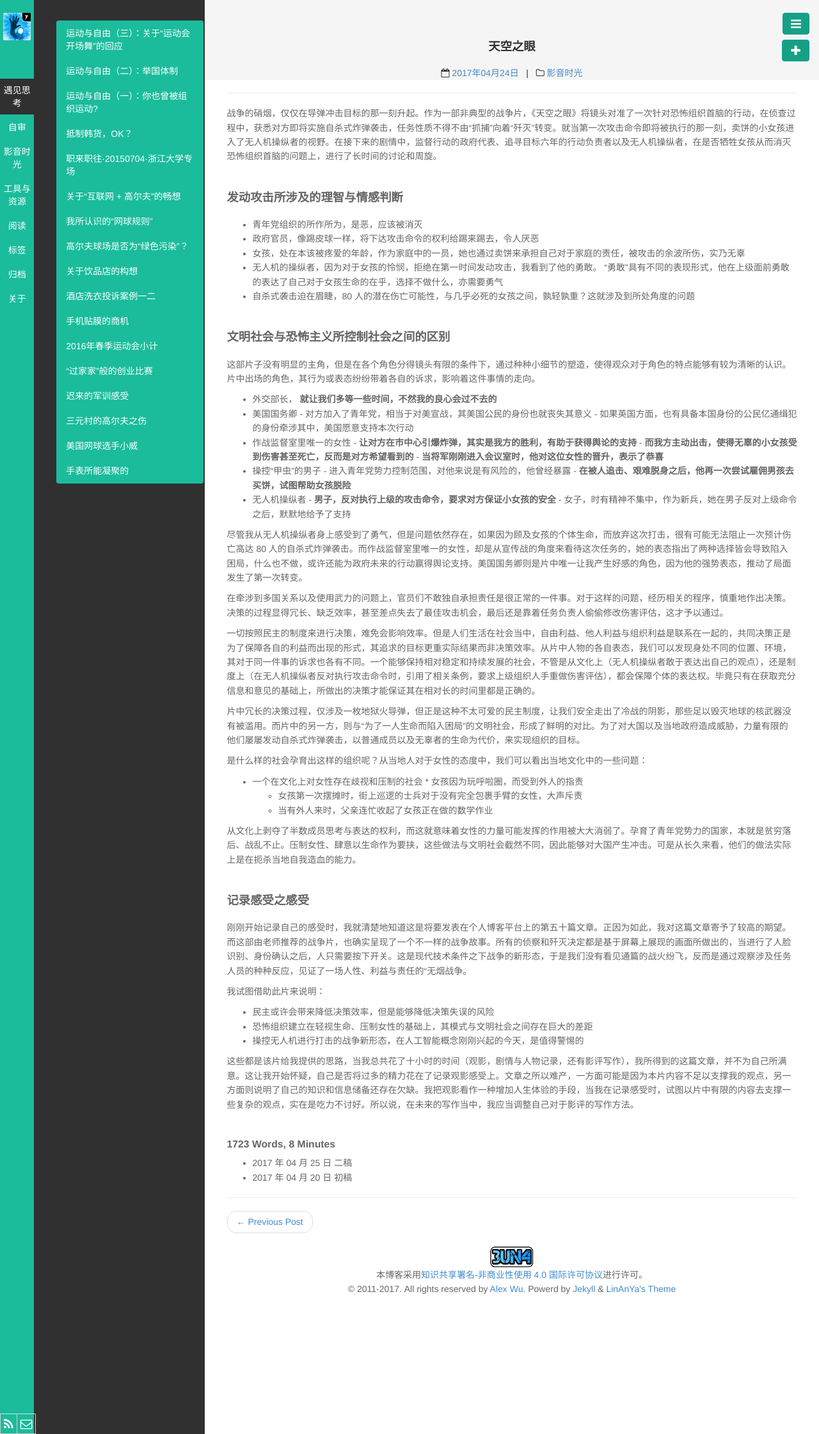
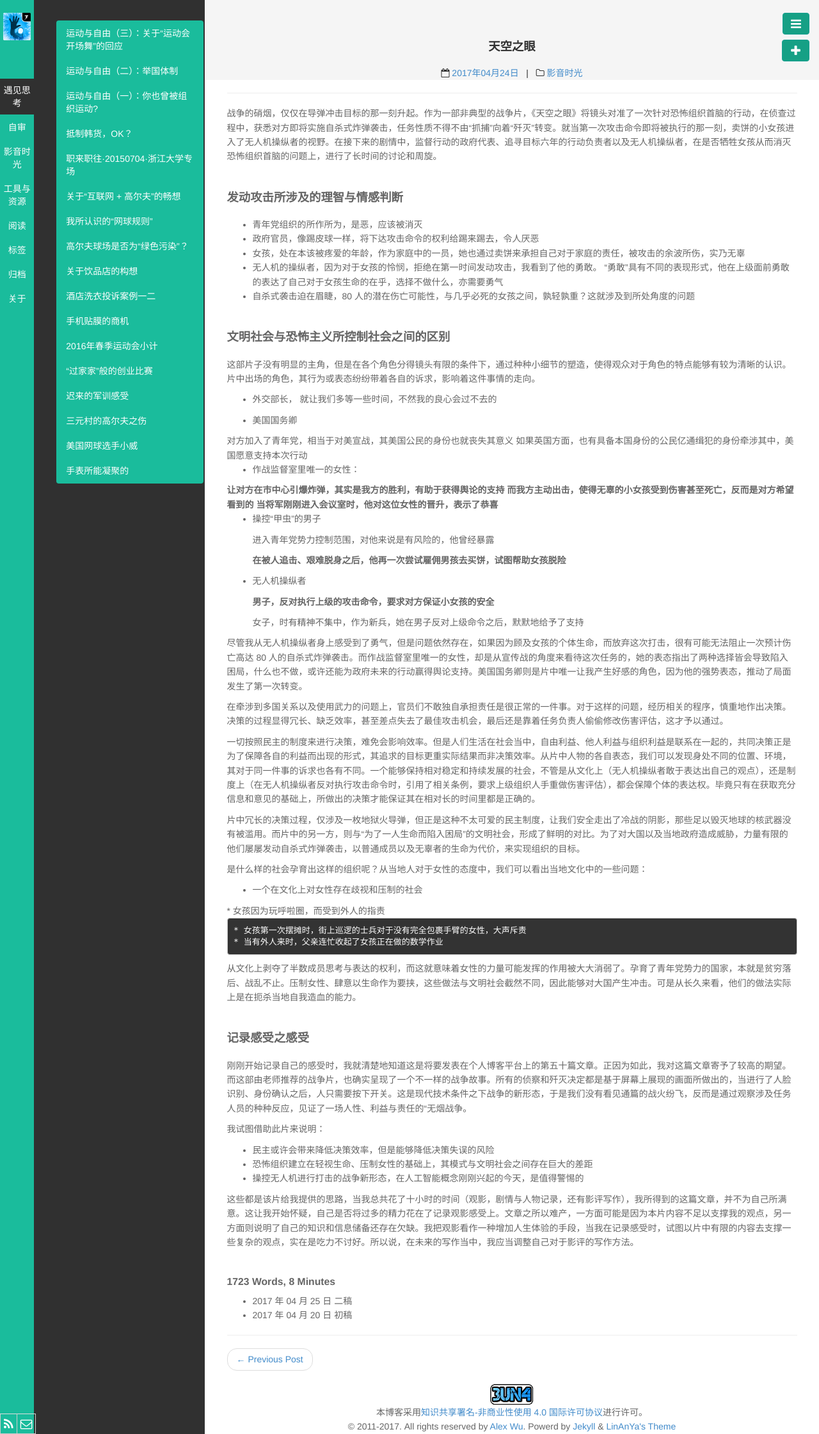
Before and after one commit to 3un4/3un4.github.io, a Jekyll site: the page built from _posts/影音时光/2017-04-25-M5019-Eye-In-The-Sky.md, in a window 1280 px wide. Shown: the whole page at 64% size. Built offline with Jekyll 4.4.1, drawn with Linux system fonts in a browser that asks for light colours; our own code applies the rules of GitHub Pages for plain Markdown files; comment, search, counter and statistics services are not loaded.

Commit message:
Update 2017-04-25-M5019-Eye-In-The-Sky.md

```diff
--- a/_posts/影音时光/2017-04-25-M5019-Eye-In-The-Sky.md
+++ b/_posts/影音时光/2017-04-25-M5019-Eye-In-The-Sky.md
@@ -18,20 +18,34 @@ categories: [影音时光]
 
 这部片子没有明显的主角，但是在各个角色分得镜头有限的条件下，通过种种小细节的塑造，使得观众对于角色的特点能够有较为清晰的认识。片中出场的角色，其行为或表态纷纷带着各自的诉求，影响着这件事情的走向。
 
- - 外交部长，  **就让我们多等一些时间，不然我的良心会过不去的**
-  - 美国国务卿
-		- 对方加入了青年党，相当于对美宣战，其美国公民的身份也就丧失其意义
-		- 如果英国方面，也有具备本国身份的公民亿通缉犯的身份牵涉其中，美国愿意支持本次行动
-  - 作战监督室里唯一的女性
-		- **让对方在市中心引爆炸弹，其实是我方的胜利，有助于获得舆论的支持**
-		- **而我方主动出击，使得无辜的小女孩受到伤害甚至死亡，反而是对方希望看到的**
-		- **当将军刚刚进入会议室时，他对这位女性的晋升，表示了恭喜**
-  - 操控“甲虫”的男子
-		- 进入青年党势力控制范围，对他来说是有风险的，他曾经暴露
-		- **在被人追击、艰难脱身之后，他再一次尝试雇佣男孩去买饼，试图帮助女孩脱险**
-  - 无人机操纵者
-		- **男子，反对执行上级的攻击命令，要求对方保证小女孩的安全**
-		- 女子，时有精神不集中，作为新兵，她在男子反对上级命令之后，默默地给予了支持
+
+ * 外交部长，  就让我们多等一些时间，不然我的良心会过不去的
+
+ * 美国国务卿
+
+ 	对方加入了青年党，相当于对美宣战，其美国公民的身份也就丧失其意义
+
+ 	如果英国方面，也有具备本国身份的公民亿通缉犯的身份牵涉其中，美国愿意支持本次行动
+
+  * 作战监督室里唯一的女性：
+
+  	**让对方在市中心引爆炸弹，其实是我方的胜利，有助于获得舆论的支持**
+
+  	**而我方主动出击，使得无辜的小女孩受到伤害甚至死亡，反而是对方希望看到的**
+
+  	**当将军刚刚进入会议室时，他对这位女性的晋升，表示了恭喜**
+
+ * 操控“甲虫”的男子
+
+	进入青年党势力控制范围，对他来说是有风险的，他曾经暴露
+
+	**在被人追击、艰难脱身之后，他再一次尝试雇佣男孩去买饼，试图帮助女孩脱险**
+
+  * 无人机操纵者
+
+	**男子，反对执行上级的攻击命令，要求对方保证小女孩的安全**
+
+	女子，时有精神不集中，作为新兵，她在男子反对上级命令之后，默默地给予了支持
 
 尽管我从无人机操纵者身上感受到了勇气，但是问题依然存在，如果因为顾及女孩的个体生命，而放弃这次打击，很有可能无法阻止一次预计伤亡高达 80 人的自杀式炸弹袭击。而作战监督室里唯一的女性，却是从宣传战的角度来看待这次任务的，她的表态指出了两种选择皆会导致陷入困局，什么也不做，或许还能为政府未来的行动赢得舆论支持。美国国务卿则是片中唯一让我产生好感的角色，因为他的强势表态，推动了局面发生了第一次转变。
 
@@ -44,6 +58,7 @@ categories: [影音时光]
 是什么样的社会孕育出这样的组织呢？从当地人对于女性的态度中，我们可以看出当地文化中的一些问题：
 
  *  一个在文化上对女性存在歧视和压制的社会
+
  	* 女孩因为玩呼啦圈，而受到外人的指责
 	* 女孩第一次摆摊时，街上巡逻的士兵对于没有完全包裹手臂的女性，大声斥责
 	* 当有外人来时，父亲连忙收起了女孩正在做的数学作业
```
